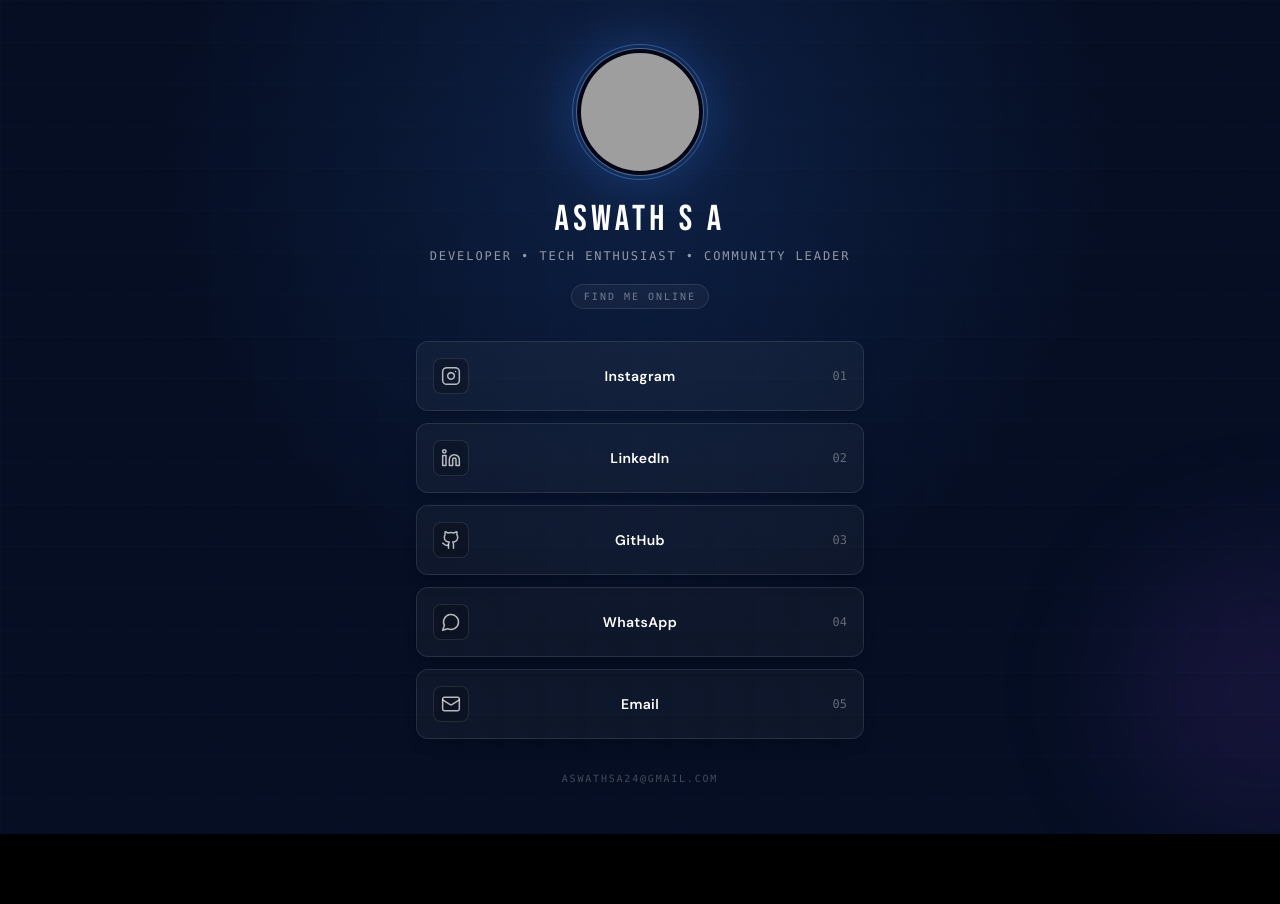
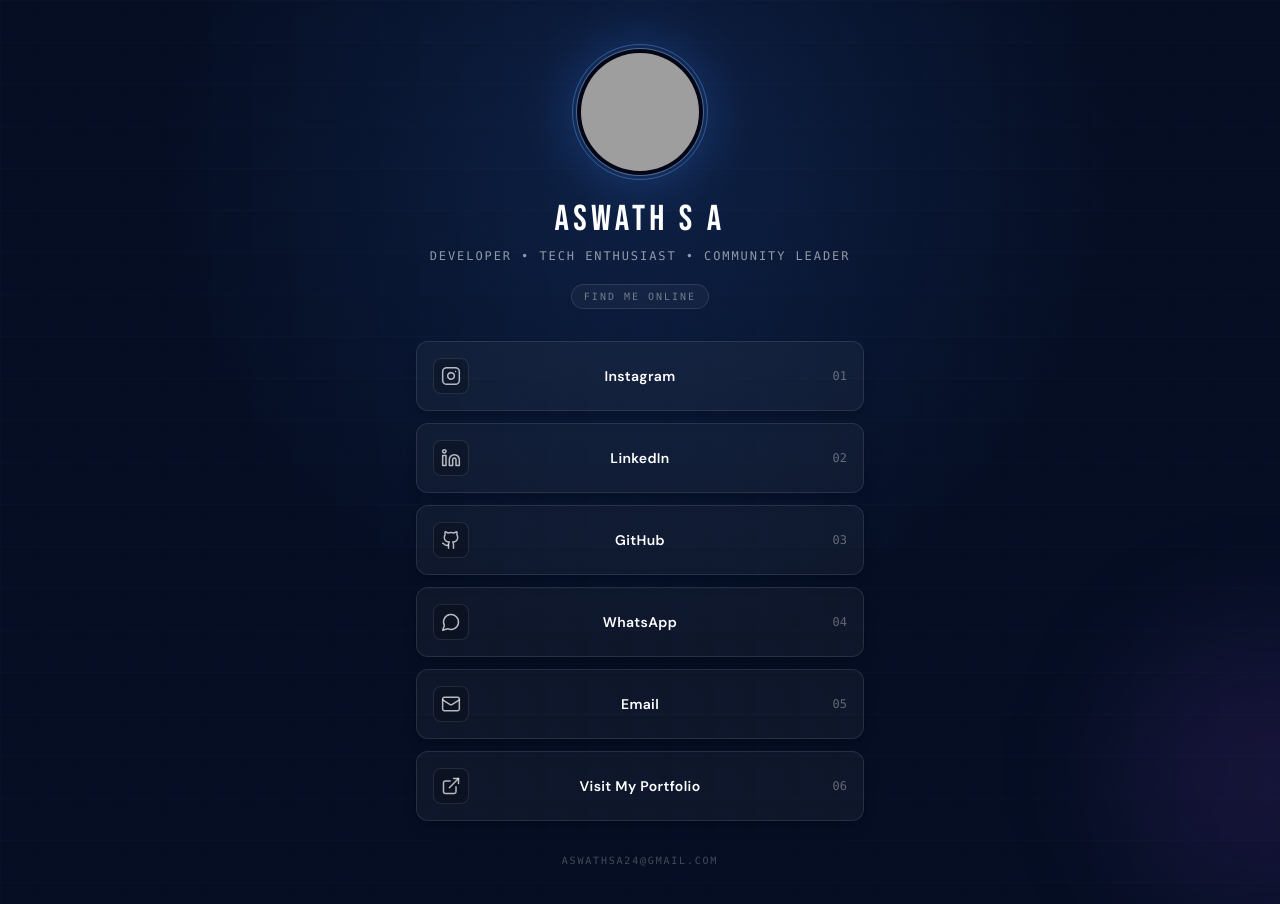
Before and after one commit to Aswath2005/Portfolio, a Next.js app: page /links in a window 1280 px wide. Shown: the top 904 px of the page. Before the commit the page ends 834 px from the top, so only its background shows below. Built offline with nearby package versions, Linux system fonts and the light colour scheme; grey boxes are pictures that could not be loaded.

Commit message:
linktree updation

```diff
--- a/app/links/page.tsx
+++ b/app/links/page.tsx
@@ -1,6 +1,6 @@
 import type { Metadata } from 'next'
 import Image from 'next/image'
-import { Github, Instagram, Linkedin, Mail, MessageCircle } from 'lucide-react'
+import { ExternalLink, Github, Instagram, Linkedin, Mail, MessageCircle } from 'lucide-react'
 
 export const metadata: Metadata = {
   title: 'Aswath S A | Links',
@@ -32,6 +32,11 @@ const links = [
     label: 'Email',
     href: 'mailto:aswathsa24@gmail.com',
     icon: Mail,
+  },
+  {
+    label: 'Visit My Portfolio',
+    href: 'https://aswathsa.vercel.app',
+    icon: ExternalLink,
   },
 ]
 
```
